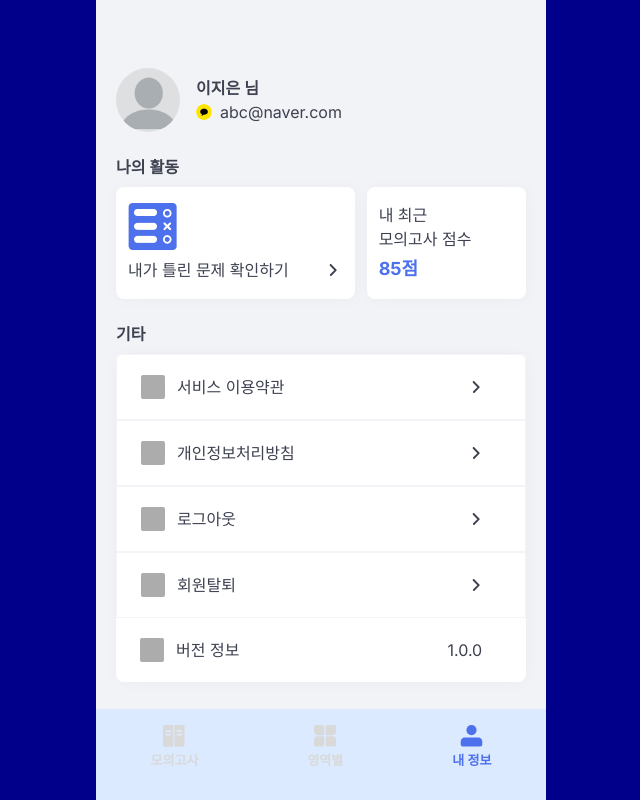
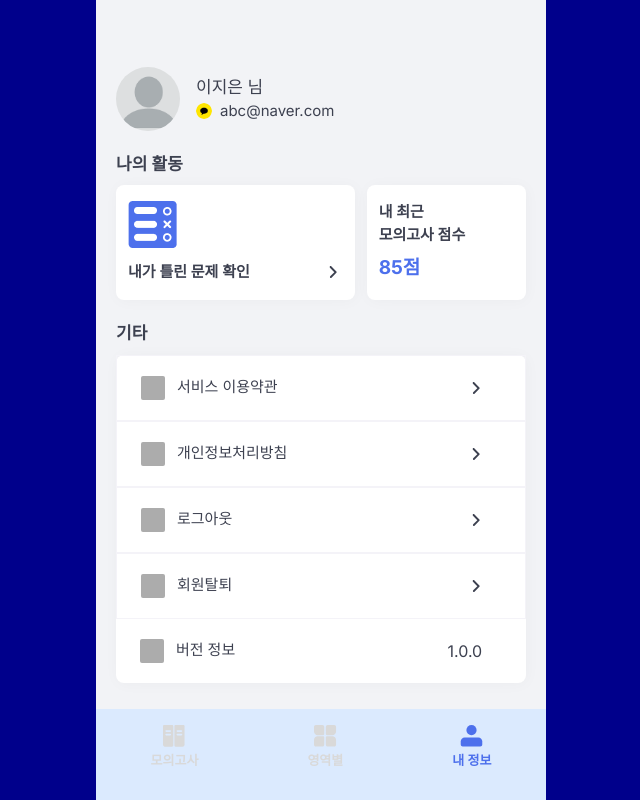
Before and after one commit to jieun0732/pull-up, a Next.js app in the folder frontend/pull-up/: page /main/profile in a window 1280 px wide. Shown: the whole page, without its empty margins (319-959 px from the left). Built offline with nearby package versions, Linux system fonts and the light colour scheme.

Commit message:
[FE] feat. Text component

```diff
--- a/frontend/pull-up/app/component/profile/myActicities.tsx
+++ b/frontend/pull-up/app/component/profile/myActicities.tsx
@@ -2,6 +2,7 @@ import Link from "next/link";
 import Image from "next/image";
 import wrongQuestionIcon from "@/assets/icon/wrong-questions.png";
 import DepthIcon from "@/assets/icon/depthIcon";
+import Text from "../ui/Text";
 
 interface MyActivitiesProp {
   testScore: String;
@@ -10,15 +11,19 @@ interface MyActivitiesProp {
 export default function MyActivities({ testScore }: MyActivitiesProp) {
   return (
     <div>
-      <h2 className="font-lg mb-2 font-semibold">나의 활동</h2>
+      <Text size="body-01" customstyle="mb-2">
+        나의 활동
+      </Text>
       <div className="flex w-full gap-3">
         <Link
           href="/main/profile/wrong"
-          className="flex w-3/5 flex-col gap-2 rounded-lg bg-white px-3 py-4 shadow-[1px_1px_15px_0px_rgba(0,0,0,0.03)]"
+          className="flex w-3/5 flex-col gap-3 rounded-lg bg-white px-3 py-4 shadow-[1px_1px_15px_0px_rgba(0,0,0,0.03)]"
         >
           <Image src={wrongQuestionIcon} alt="틀린 문제 확인하기" />
           <div className="flex items-center justify-between text-base">
-            <p className="whitespace-nowrap">내가 틀린 문제 확인하기</p>
+            <Text size="head-04" customstyle="whitespace-nowrap">
+              내가 틀린 문제 확인
+            </Text>
             <DepthIcon />
           </div>
         </Link>
@@ -27,12 +32,14 @@ export default function MyActivities({ testScore }: MyActivitiesProp) {
           href="#"
           className="flex w-2/5 flex-col justify-between gap-2 rounded-lg bg-white px-3 py-4 shadow-[1px_1px_15px_0px_rgba(0,0,0,0.03)]"
         >
-          <div className="flex flex-col gap-1">
+          <div className="flex flex-col gap-2">
             <div>
-              <p>내 최근</p>
-              <p>모의고사 점수</p>
+              <Text size="head-04">내 최근</Text>
+              <Text size="head-04">모의고사 점수</Text>
             </div>
-            <p className="text-lg font-bold text-blue01">{testScore}점</p>
+            <Text size="head-02" color="text-blue01">
+              {testScore}점
+            </Text>
           </div>
         </Link>
       </div>
--- a/frontend/pull-up/app/component/profile/profileMenus.tsx
+++ b/frontend/pull-up/app/component/profile/profileMenus.tsx
@@ -1,5 +1,6 @@
 import Link from "next/link";
 import DepthIcon from "@/assets/icon/depthIcon";
+import Text from "../ui/Text";
 
 const etcItems = [
   {
@@ -27,7 +28,9 @@ const etcItems = [
 export default function ProfileMenus() {
   return (
     <div className="mb-4">
-      <h2 className="font-lg mb-2 font-semibold">기타</h2>
+      <Text size="body-01" customstyle="mb-2">
+        기타
+      </Text>
       <div className="w-full rounded-lg bg-white shadow-[1px_1px_15px_0px_rgba(0,0,0,0.03)]">
         {etcItems.map((item) => {
           return (
@@ -37,14 +40,18 @@ export default function ProfileMenus() {
               className="flex items-center border border-b border-solid border-[#F4F3F8] px-6 py-5"
             >
               <div className="mr-3 h-6 w-6 rounded-sm bg-gray02"></div>
-              <p className="w-[80%]">{item.name}</p>
+              <Text size="body-03" customstyle="w-[80%]">
+                {item.name}
+              </Text>
               {item.hasNextPage && <DepthIcon />}
             </Link>
           );
         })}
         <div className="flex items-center px-6 py-5">
           <div className="mr-3 h-6 w-6 rounded-sm bg-gray02"></div>
-          <p className="w-[75%]">버전 정보</p>
+          <Text size="body-03" customstyle="w-[75%]">
+            버전 정보
+          </Text>
           <p>1.0.0</p>
         </div>
       </div>
--- a/frontend/pull-up/app/component/ui/Header.tsx
+++ b/frontend/pull-up/app/component/ui/Header.tsx
@@ -5,7 +5,7 @@ import BackIcon from "@/assets/icon/backIcon";
 import CloseIcon from "@/assets/icon/closeIcon";
 
 interface HeaderPropType {
-  type: string;
+  type: "back" | "cancel";
   content: string;
   link?: string;
 }
--- /dev/null
+++ b/frontend/pull-up/app/component/ui/Text.tsx
@@ -0,0 +1,39 @@
+import { ComponentPropsWithoutRef } from "react";
+import { TextStyles } from "@/constants/constants";
+
+interface TypographyProps extends ComponentPropsWithoutRef<"p"> {
+  size?:
+    | "head-01"
+    | "head-02"
+    | "head-03"
+    | "head-04"
+    | "head-05"
+    | "body-01"
+    | "body-02"
+    | "body-03"
+    | "body-04"
+    | "caption-01"
+    | "caption-02";
+  color?: string;
+  customstyle?: string;
+}
+
+const Text = (props: TypographyProps) => {
+  const {
+    size = "body-01",
+    color = "black-01",
+    customstyle = "",
+    children,
+    ...rest
+  } = props;
+
+  const styles = `${TextStyles[size]} ${color} ${customstyle}`;
+
+  return (
+    <p {...rest} className={styles}>
+      {children}
+    </p>
+  );
+};
+
+export default Text;
--- a/frontend/pull-up/app/constants/constants.ts
+++ b/frontend/pull-up/app/constants/constants.ts
@@ -21,6 +21,20 @@ export const ButtonStyles = {
   red: "group flex w-full items-center justify-center rounded-md border border-solid border-black bg-white text-black hover:bg-black/10 active:bg-black active:text-white",
 };
 
+export const TextStyles = {
+  "head-01": "font-bold text-[21px]",
+  "head-02": "font-bold text-[19px]",
+  "head-03": "font-bold text-[17px]",
+  "head-04": "font-semibold text-[15px]",
+  "head-05": "font-medium text-[15px]",
+  "body-01": "font-semibold text-[17px]",
+  "body-02": "font-medium text-[17px]",
+  "body-03": "font-medium text-[15px]",
+  "body-04": "font-normal text-[15px]",
+  "caption-01": "font-normal text-[13px]",
+  "caption-02": "font-normal text-[11px]",
+};
+
 export const sections: Record<string, string> = {
   language: "언어영역",
   reasoning: "추리영역",
--- a/frontend/pull-up/app/main/mocktest/[id]/page.tsx
+++ b/frontend/pull-up/app/main/mocktest/[id]/page.tsx
@@ -34,7 +34,7 @@ export default function Page() {
 
       <div className="px-5">
         <p className="relative mb-6 w-full text-center text-[17px] font-bold">
-          <CloseIcon onClick={() => router.push("/main/mocktest")} />
+          <CloseIcon onClick={openModal} />
           30:00
         </p>
         <button
@@ -74,7 +74,7 @@ export default function Page() {
 
       <div className="mb-11 flex w-full flex-col px-5 py-4">
         <button
-          onClick={openModal}
+          onClick={() => router.push("/main/mocktest/report")}
           className="ml-auto rounded-t-2xl rounded-bl-2xl bg-gray03 px-6 py-2 text-gray02 shadow-[2px_2px_20px_0px_rgba(0,0,0,0.16)]"
         >
           제출하기
--- a/frontend/pull-up/app/main/mocktest/page.tsx
+++ b/frontend/pull-up/app/main/mocktest/page.tsx
@@ -1,6 +1,7 @@
 "use client";
 import { useRouter } from "next/navigation";
 import Button from "@/component/ui/Button";
+import Text from "@/component/ui/Text";
 
 export default function Page() {
   const isFinished = false;
@@ -10,22 +11,18 @@ export default function Page() {
     <div className="flex h-full flex-col justify-between bg-white px-5 pb-[91px] pt-14">
       {isFinished ? (
         <div>
-          <p className="text-[19px] font-bold text-black01">
-            모의고사 진단이 완료되었어요!
-          </p>
-          <p className="mb-[26px] text-base text-gray01">
-            결과 리포트로 내가 취약한 파트를 알아봐요.
-          </p>
+          <Text size="head-02">모의고사 진단이 완료되었어요!</Text>
+          <Text size="head-05" color="text-gray01" customstyle="mb-[26px]">
+            리포트를 확인해보세요!
+          </Text>
         </div>
       ) : (
         <div>
-          <p className="text-[19px] font-bold text-black01">문제를 풀고</p>
-          <p className="text-[19px] font-bold text-black01">
-            골라서 풀어볼 수 있어요!
-          </p>
-          <p className="mb-[26px] text-base text-gray01">
+          <Text size="head-02">문제를 풀고</Text>
+          <Text size="head-02">골라서 풀어볼 수 있어요!</Text>
+          <Text size="head-05" color="text-gray01" customstyle="mb-[26px]">
             나의 취약한 영역을 공략해 효율적으로 학습해요
-          </p>
+          </Text>
         </div>
       )}
       <div className="self-center">아이콘</div>
--- /dev/null
+++ b/frontend/pull-up/app/main/mocktest/report/page.tsx
@@ -0,0 +1,19 @@
+"use client";
+
+import Header from "@/component/ui/Header";
+
+export default function Page() {
+  return (
+    <div className="h-full w-full min-w-[320px] max-w-[450px] overflow-y-auto bg-yellow-200 px-5 pb-7 pt-14 text-black01">
+      <Header
+        type="cancel"
+        content="이지은 님의 모의고사"
+        link="/main/mocktest"
+      />
+
+      <div className="flex w-full flex-col rounded-2xl bg-pink-100 p-6">
+        <p>우수한 합격권이예요!</p>
+      </div>
+    </div>
+  );
+}
--- a/frontend/pull-up/app/main/profile/page.tsx
+++ b/frontend/pull-up/app/main/profile/page.tsx
@@ -5,6 +5,7 @@ import kakaoIcon from "@/assets/defaultImages/kakao.png";
 import appleIcon from "@/assets/defaultImages/apple.png";
 import MyActivities from "@/component/profile/myActicities";
 import ProfileMenus from "@/component/profile/profileMenus";
+import Text from "@/component/ui/Text";
 
 interface AuthIconType {
   [key: string]: StaticImageData;
@@ -36,14 +37,14 @@ export default function Page() {
         />
 
         <div className="flex flex-col justify-center">
-          <p className="font-lg font-semibold">{dummydata.name} 님</p>
+          <Text size="body-02">{dummydata.name} 님</Text>
           <div className="flex items-center gap-2">
             <Image
               className="h-4 w-4 rounded-full"
               src={authIcon[dummydata.auth]}
               alt="Profile Image"
             />
-            <p className="font-normal">{dummydata.email}</p>
+            <Text size="body-04">{dummydata.email}</Text>
           </div>
         </div>
       </div>
--- a/frontend/pull-up/app/main/sectional/page.tsx
+++ b/frontend/pull-up/app/main/sectional/page.tsx
@@ -2,6 +2,7 @@
 
 import Link from "next/link";
 import Button from "@/component/ui/Button";
+import Text from "@/component/ui/Text";
 
 export default function Page() {
   const sections = [
@@ -28,14 +29,11 @@ export default function Page() {
   ];
   return (
     <div className="bg-white pb-[91px]">
-      <p className="text-[19px] font-bold text-black01">내가 필요한 부분만</p>
-      <p className="text-[19px] font-bold text-black01">
-        골라서 풀어볼 수 있어요!
-      </p>
-      <p className="mb-[26px] text-base text-gray01">
+      <Text size="head-02">내가 필요한 부분만</Text>
+      <Text size="head-02"> 골라서 풀어볼 수 있어요!</Text>
+      <Text size="head-05" color="text-gray01" customstyle="mb-[26px]">
         나의 취약한 영역을 공략해 효율적으로 학습해요
-      </p>
-
+      </Text>
       {sections.map((item) => {
         return (
           <Link
```
Also changed, not shown: frontend/pull-up/app/main/sectional/[subject]/page.tsx (+15 -11 lines).
